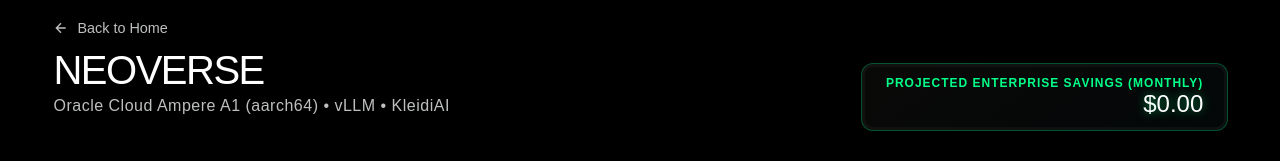
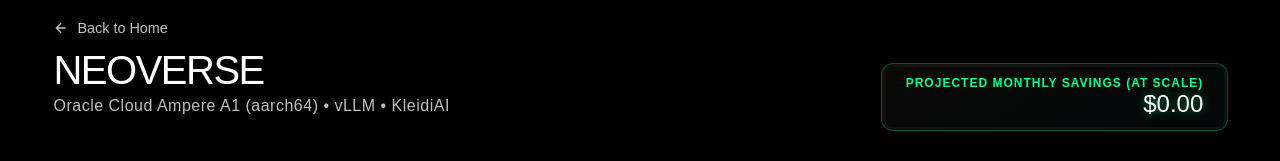
Before and after one commit to HillaryIkhais/NEOVERSE, a React app in the folder frontend/: page / in a window 1280 px wide. Both pictures are taken after a click on the button "Enter Dashboard". Shown: the top 161 px of the page. Built offline with nearby package versions, Linux system fonts and the light colour scheme; grey boxes are pictures that could not be loaded; the HTML template or start-up script is replaced by a standard one.

Commit message:
style: remove micro-cent UI tags and generalize projected savings label for startups

```diff
--- a/frontend/src/Dashboard.jsx
+++ b/frontend/src/Dashboard.jsx
@@ -48,13 +48,12 @@
         setSavings(prev => prev + (data.triage.cost_saved * 30000000))
       }
 
-      // Format Meta Strings
       let triageMeta = ''
       let badgeClass = 'local'
       if (data.decision === 'LOCAL') {
-        triageMeta = `Arm64 (${data.triage.engine}) | Latency: ${data.triage.latency_sec.toFixed(3)}s | ${data.triage.tps} TPS | Saved: $${data.triage.cost_saved.toFixed(4)}`
+        triageMeta = `Arm64 (${data.triage.engine}) | Latency: ${data.triage.latency_sec.toFixed(3)}s | ${data.triage.tps} TPS`
       } else if (data.decision === 'CACHE_HIT') {
-        triageMeta = `CACHE_HIT (0ms) | Saved: $${data.triage.cost_saved.toFixed(4)}`
+        triageMeta = `CACHE_HIT (0ms)`
       } else if (data.decision === 'FALLBACK') {
         triageMeta = `Deterministic Rule: ${data.reasons[data.reasons.length - 1]}`
         badgeClass = 'fallback'
@@ -63,7 +62,7 @@
         badgeClass = 'cloud'
       }
 
-      const naiveMeta = `Latency: ${data.naive.latency_sec.toFixed(2)}s | Cost: $${data.naive.cost.toFixed(4)}`
+      const naiveMeta = `Latency: ${data.naive.latency_sec.toFixed(2)}s`
 
       // Set Responses
       setHistoryNaive(prev => [...prev, {
@@ -116,7 +115,7 @@
         </div>
 
         <div className={`savings-ticker ${bumpTicker ? 'bump' : ''}`}>
-          <span className="ticker-label">Projected Enterprise Savings (Monthly)</span>
+          <span className="ticker-label">Projected Monthly Savings (at scale)</span>
           <span className="ticker-value">${savings.toLocaleString('en-US', {minimumFractionDigits: 2, maximumFractionDigits: 2})}</span>
         </div>
       </div>
```
